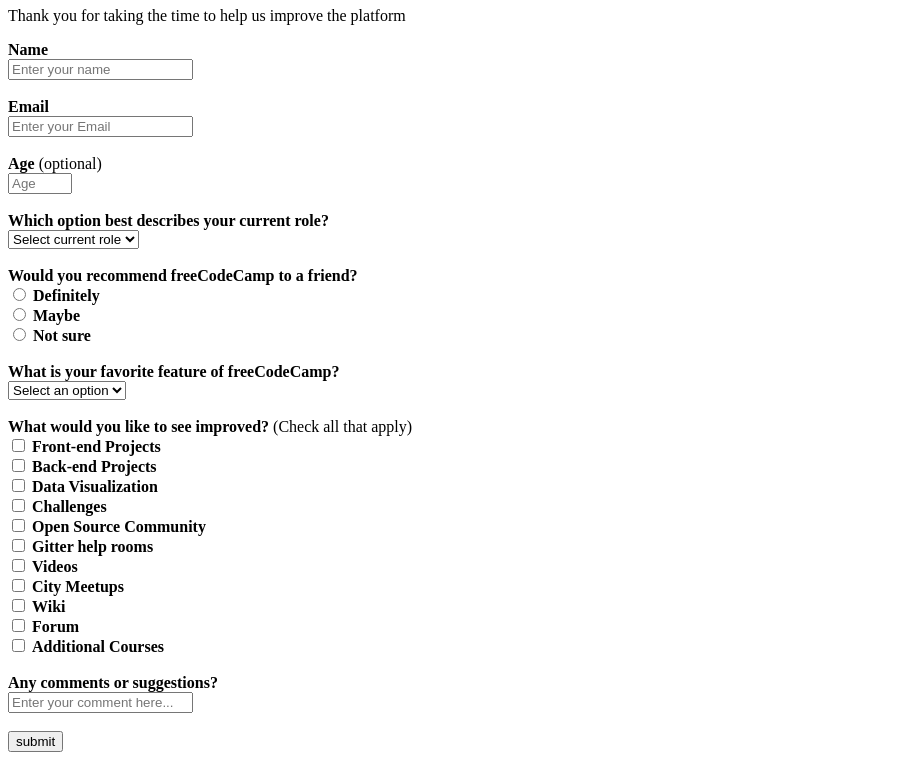
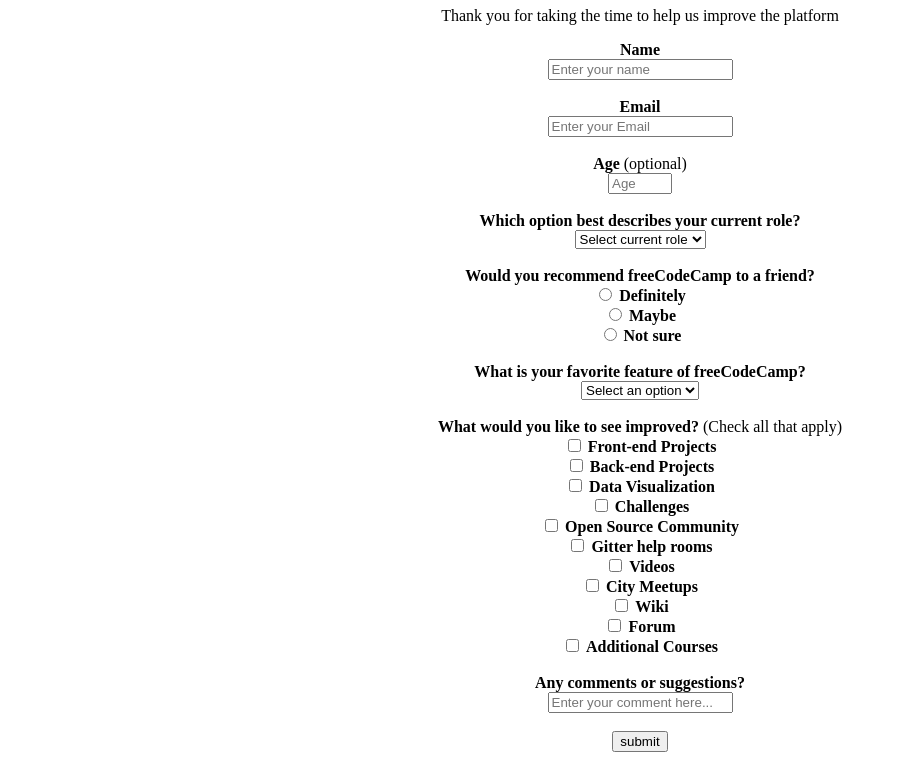
Before and after one commit to eunseo22/webstudy2, a plain HTML site: page index.html in a window 1280 px wide. Shown: the part 73-833 px from the top of the page, without its empty margins (0-897 px from the left). Drawn offline with Linux system fonts and the light colour scheme.

Commit message:
EDIT html3

```diff
--- a/index.html
+++ b/index.html
@@ -1,6 +1,13 @@
 <!DOCTYPE html>
 <html>
-    <body>
+
+<head>
+    <meta charset="UTF-8">
+    <meta name="viewport" content="width=device-width, initial-scale=1.0">
+    <link href="src/css/style.css" rel="stylesheet">
+</head>
+
+<body>
         <h1>freeCodeCamp Survey Form</h1>
         <p>Thank you for taking the time to help us improve the platform</p>
 
@@ -77,8 +84,8 @@
             <input id="comments" type="text" placeholder="Enter your comment here..." class="form-input2">
             <br><br>
 
-            <input type="submit" value="submit">
+            <input id="submit" type="submit" value="submit" class="button">
         </form>
     </div>
-    </body>
+</body>
 </html>
--- a/src/css/style.css
+++ b/src/css/style.css
@@ -0,0 +1,3 @@
+body{
+    text-align: center;
+}
```
